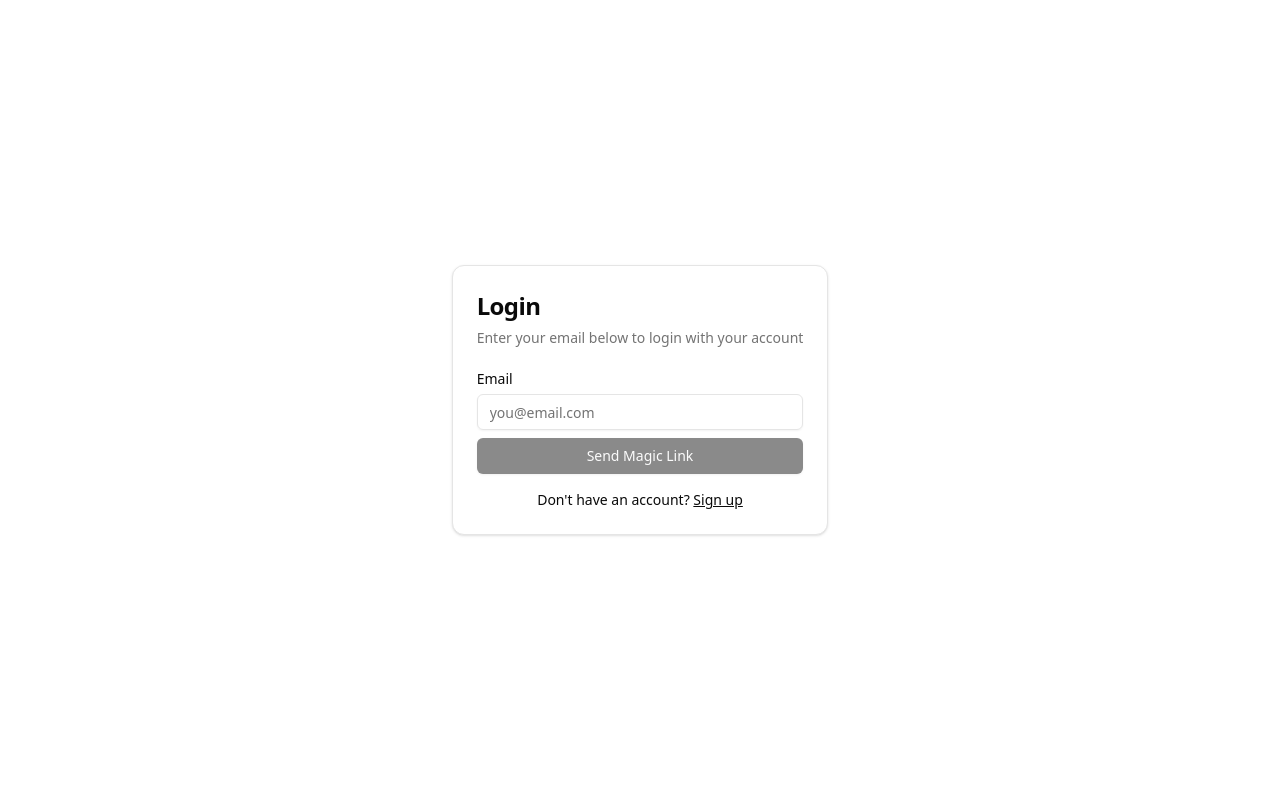
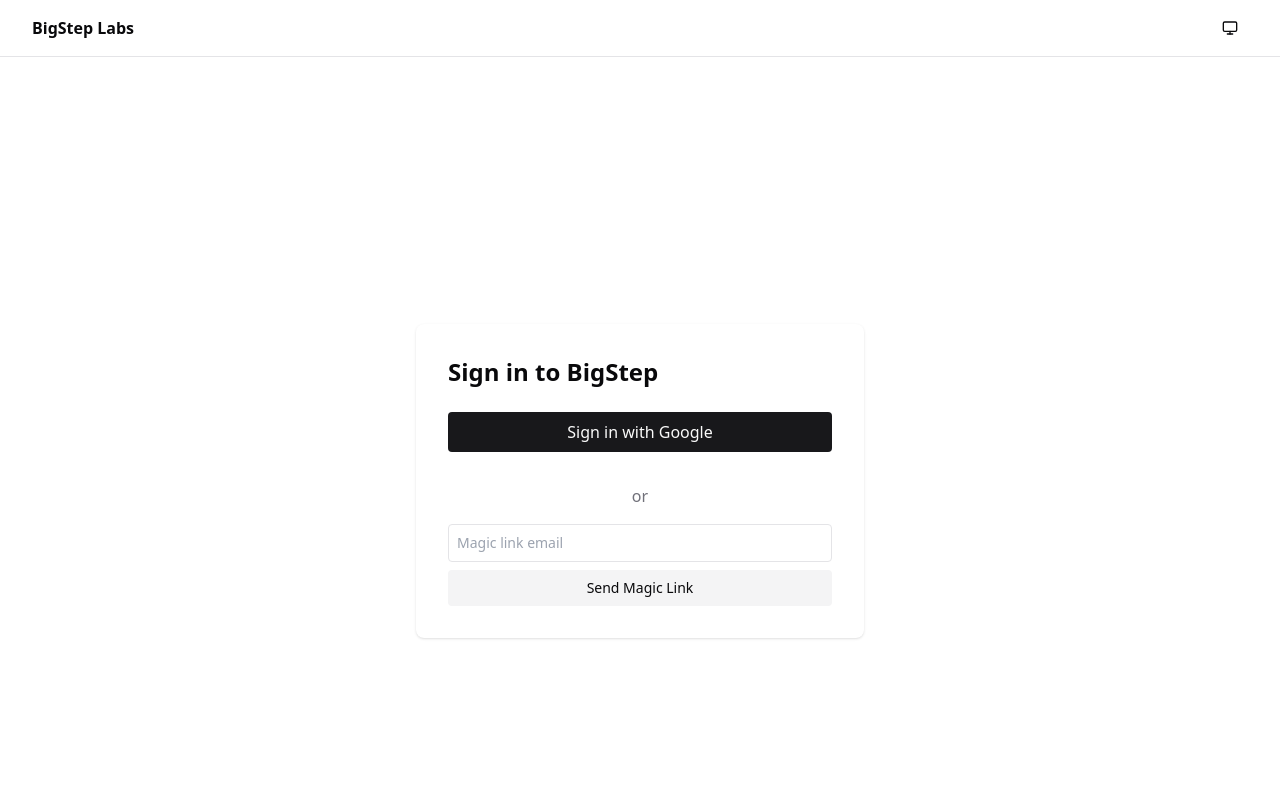
Before and after one commit to NaguiPinetta/bigstep-labs-sveltekit, a SvelteKit app: page /login in a window 1280 px wide. Shown: the top 800 px of the page. Built offline with nearby package versions, Linux system fonts and the light colour scheme; no server answers.

Commit message:
feat: add dark mode support with theme toggle - Add theme store with localStorage persistence - Add theme toggle component with light/dark/system options - Update layout with theme-aware styles - Configure Tailwind for dark mode

```diff
--- /dev/null
+++ b/src/lib/components/theme-toggle.svelte
@@ -0,0 +1,47 @@
+<script lang="ts">
+	import { theme } from '$lib/stores/theme';
+	import { Moon, Sun, Monitor } from 'lucide-svelte';
+	import {
+		DropdownMenu,
+		DropdownMenuContent,
+		DropdownMenuItem,
+		DropdownMenuTrigger
+	} from '$lib/components/ui/dropdown-menu';
+	import { Button } from '$lib/components/ui/button';
+
+	let currentTheme: 'dark' | 'light' | 'system';
+	$: currentTheme = $theme;
+
+	function setTheme(newTheme: 'dark' | 'light' | 'system') {
+		theme.set(newTheme);
+	}
+</script>
+
+<DropdownMenu>
+	<DropdownMenuTrigger asChild>
+		<Button variant="ghost" size="icon" class="h-9 w-9">
+			{#if currentTheme === 'dark'}
+				<Moon class="h-4 w-4" />
+			{:else if currentTheme === 'light'}
+				<Sun class="h-4 w-4" />
+			{:else}
+				<Monitor class="h-4 w-4" />
+			{/if}
+			<span class="sr-only">Toggle theme</span>
+		</Button>
+	</DropdownMenuTrigger>
+	<DropdownMenuContent align="end">
+		<DropdownMenuItem on:click={() => setTheme('light')}>
+			<Sun class="mr-2 h-4 w-4" />
+			<span>Light</span>
+		</DropdownMenuItem>
+		<DropdownMenuItem on:click={() => setTheme('dark')}>
+			<Moon class="mr-2 h-4 w-4" />
+			<span>Dark</span>
+		</DropdownMenuItem>
+		<DropdownMenuItem on:click={() => setTheme('system')}>
+			<Monitor class="mr-2 h-4 w-4" />
+			<span>System</span>
+		</DropdownMenuItem>
+	</DropdownMenuContent>
+</DropdownMenu>
--- /dev/null
+++ b/src/lib/stores/theme.ts
@@ -0,0 +1,28 @@
+import { browser } from '$app/environment';
+import { writable } from 'svelte/store';
+
+type Theme = 'dark' | 'light' | 'system';
+
+// Get initial theme from localStorage or default to 'system'
+const storedTheme = browser ? (localStorage.getItem('theme') as Theme) : 'system';
+const initialTheme = storedTheme || 'system';
+
+// Create the store
+export const theme = writable<Theme>(initialTheme);
+
+// Subscribe to changes and update localStorage
+if (browser) {
+	theme.subscribe((value) => {
+		localStorage.setItem('theme', value);
+
+		// Update document class for dark mode
+		if (
+			value === 'dark' ||
+			(value === 'system' && window.matchMedia('(prefers-color-scheme: dark)').matches)
+		) {
+			document.documentElement.classList.add('dark');
+		} else {
+			document.documentElement.classList.remove('dark');
+		}
+	});
+}
--- a/src/routes/+layout.svelte
+++ b/src/routes/+layout.svelte
@@ -9,6 +9,8 @@
 	import { Separator } from '$lib/components/ui/separator/index.js';
 	import * as Sidebar from '$lib/components/ui/sidebar/index.js';
 	import '../app.css';
+	import { theme } from '$lib/stores/theme';
+	import ThemeToggle from '$lib/components/theme-toggle.svelte';
 
 	onMount(() => {
 		const path = $page.url.pathname;
@@ -21,6 +23,34 @@
 		}
 	});
 </script>
+
+<svelte:head>
+	<title>BigStep Labs</title>
+	<meta name="description" content="BigStep Labs - AI Development Platform" />
+</svelte:head>
+
+<div class="min-h-screen bg-background text-foreground">
+	<header
+		class="sticky top-0 z-50 w-full border-b bg-background/95 backdrop-blur supports-[backdrop-filter]:bg-background/60"
+	>
+		<div class="container flex h-14 items-center">
+			<div class="mr-4 flex">
+				<a class="mr-6 flex items-center space-x-2" href="/">
+					<span class="font-bold">BigStep Labs</span>
+				</a>
+			</div>
+			<div class="flex flex-1 items-center justify-between space-x-2 md:justify-end">
+				<nav class="flex items-center space-x-2">
+					<ThemeToggle />
+				</nav>
+			</div>
+		</div>
+	</header>
+
+	<main class="container py-6">
+		<slot />
+	</main>
+</div>
 
 {#if $page.route.id === '/login'}
 	<div class="flex h-screen w-full items-center justify-center px-4">
@@ -69,3 +99,50 @@
 		</Sidebar.Inset>
 	</Sidebar.Provider>
 {/if}
+
+<style>
+	:global(:root) {
+		--background: 0 0% 100%;
+		--foreground: 240 10% 3.9%;
+		--card: 0 0% 100%;
+		--card-foreground: 240 10% 3.9%;
+		--popover: 0 0% 100%;
+		--popover-foreground: 240 10% 3.9%;
+		--primary: 240 5.9% 10%;
+		--primary-foreground: 0 0% 98%;
+		--secondary: 240 4.8% 95.9%;
+		--secondary-foreground: 240 5.9% 10%;
+		--muted: 240 4.8% 95.9%;
+		--muted-foreground: 240 3.8% 46.1%;
+		--accent: 240 4.8% 95.9%;
+		--accent-foreground: 240 5.9% 10%;
+		--destructive: 0 84.2% 60.2%;
+		--destructive-foreground: 0 0% 98%;
+		--border: 240 5.9% 90%;
+		--input: 240 5.9% 90%;
+		--ring: 240 5.9% 10%;
+		--radius: 0.5rem;
+	}
+
+	:global(.dark) {
+		--background: 240 10% 3.9%;
+		--foreground: 0 0% 98%;
+		--card: 240 10% 3.9%;
+		--card-foreground: 0 0% 98%;
+		--popover: 240 10% 3.9%;
+		--popover-foreground: 0 0% 98%;
+		--primary: 0 0% 98%;
+		--primary-foreground: 240 5.9% 10%;
+		--secondary: 240 3.7% 15.9%;
+		--secondary-foreground: 0 0% 98%;
+		--muted: 240 3.7% 15.9%;
+		--muted-foreground: 240 5% 64.9%;
+		--accent: 240 3.7% 15.9%;
+		--accent-foreground: 0 0% 98%;
+		--destructive: 0 62.8% 30.6%;
+		--destructive-foreground: 0 0% 98%;
+		--border: 240 3.7% 15.9%;
+		--input: 240 3.7% 15.9%;
+		--ring: 240 4.9% 83.9%;
+	}
+</style>
--- /dev/null
+++ b/tailwind.config.js
@@ -0,0 +1,57 @@
+/** @type {import('tailwindcss').Config} */
+export default {
+    darkMode: 'class',
+    content: ['./src/**/*.{html,js,svelte,ts}'],
+    theme: {
+        container: {
+            center: true,
+            padding: '2rem',
+            screens: {
+                '2xl': '1400px'
+            }
+        },
+        extend: {
+            colors: {
+                border: 'hsl(var(--border))',
+                input: 'hsl(var(--input))',
+                ring: 'hsl(var(--ring))',
+                background: 'hsl(var(--background))',
+                foreground: 'hsl(var(--foreground))',
+                primary: {
+                    DEFAULT: 'hsl(var(--primary))',
+                    foreground: 'hsl(var(--primary-foreground))'
+                },
+                secondary: {
+                    DEFAULT: 'hsl(var(--secondary))',
+                    foreground: 'hsl(var(--secondary-foreground))'
+                },
+                destructive: {
+                    DEFAULT: 'hsl(var(--destructive))',
+                    foreground: 'hsl(var(--destructive-foreground))'
+                },
+                muted: {
+                    DEFAULT: 'hsl(var(--muted))',
+                    foreground: 'hsl(var(--muted-foreground))'
+                },
+                accent: {
+                    DEFAULT: 'hsl(var(--accent))',
+                    foreground: 'hsl(var(--accent-foreground))'
+                },
+                popover: {
+                    DEFAULT: 'hsl(var(--popover))',
+                    foreground: 'hsl(var(--popover-foreground))'
+                },
+                card: {
+                    DEFAULT: 'hsl(var(--card))',
+                    foreground: 'hsl(var(--card-foreground))'
+                }
+            },
+            borderRadius: {
+                lg: 'var(--radius)',
+                md: 'calc(var(--radius) - 2px)',
+                sm: 'calc(var(--radius) - 4px)'
+            }
+        }
+    },
+    plugins: [require('@tailwindcss/typography')]
+};
```
